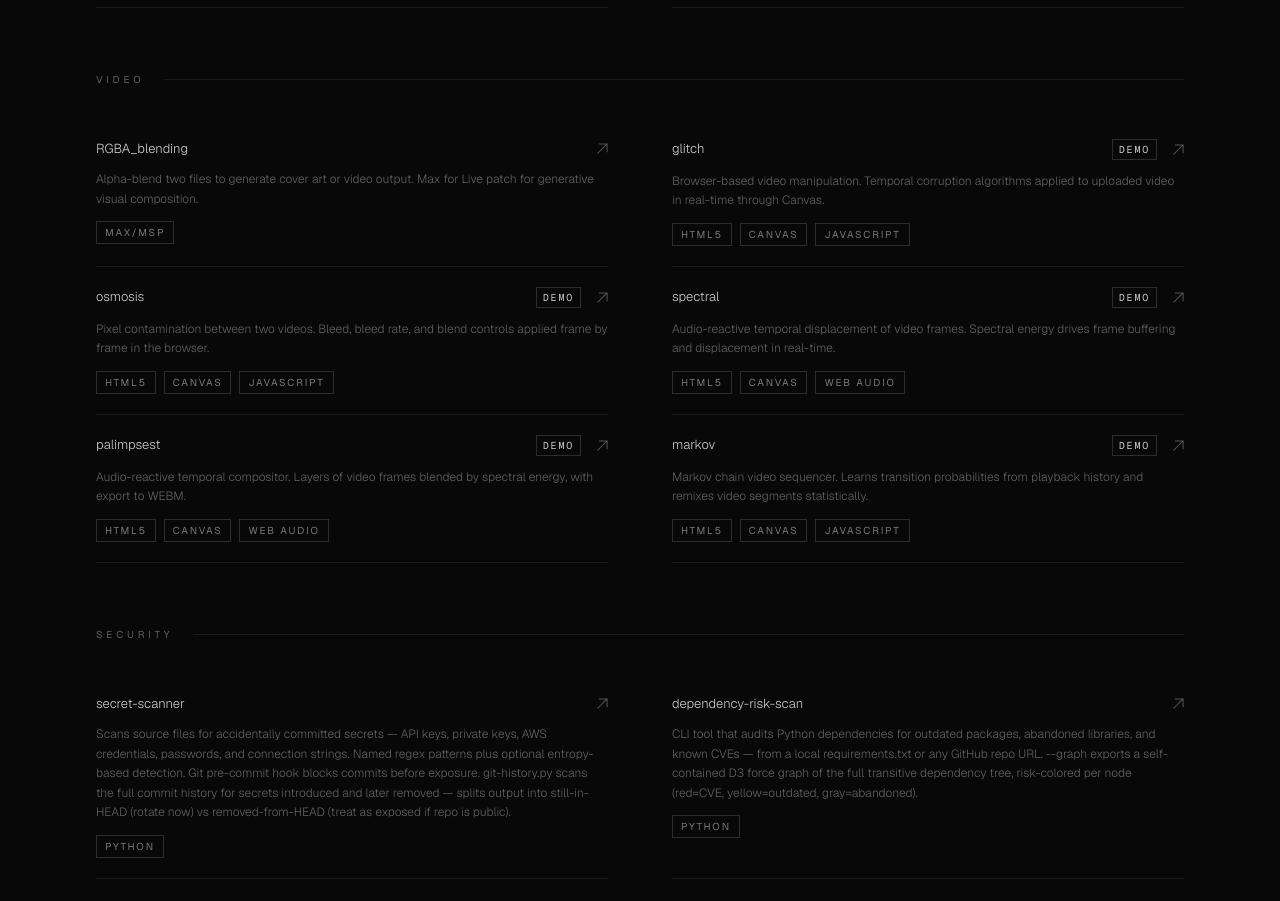
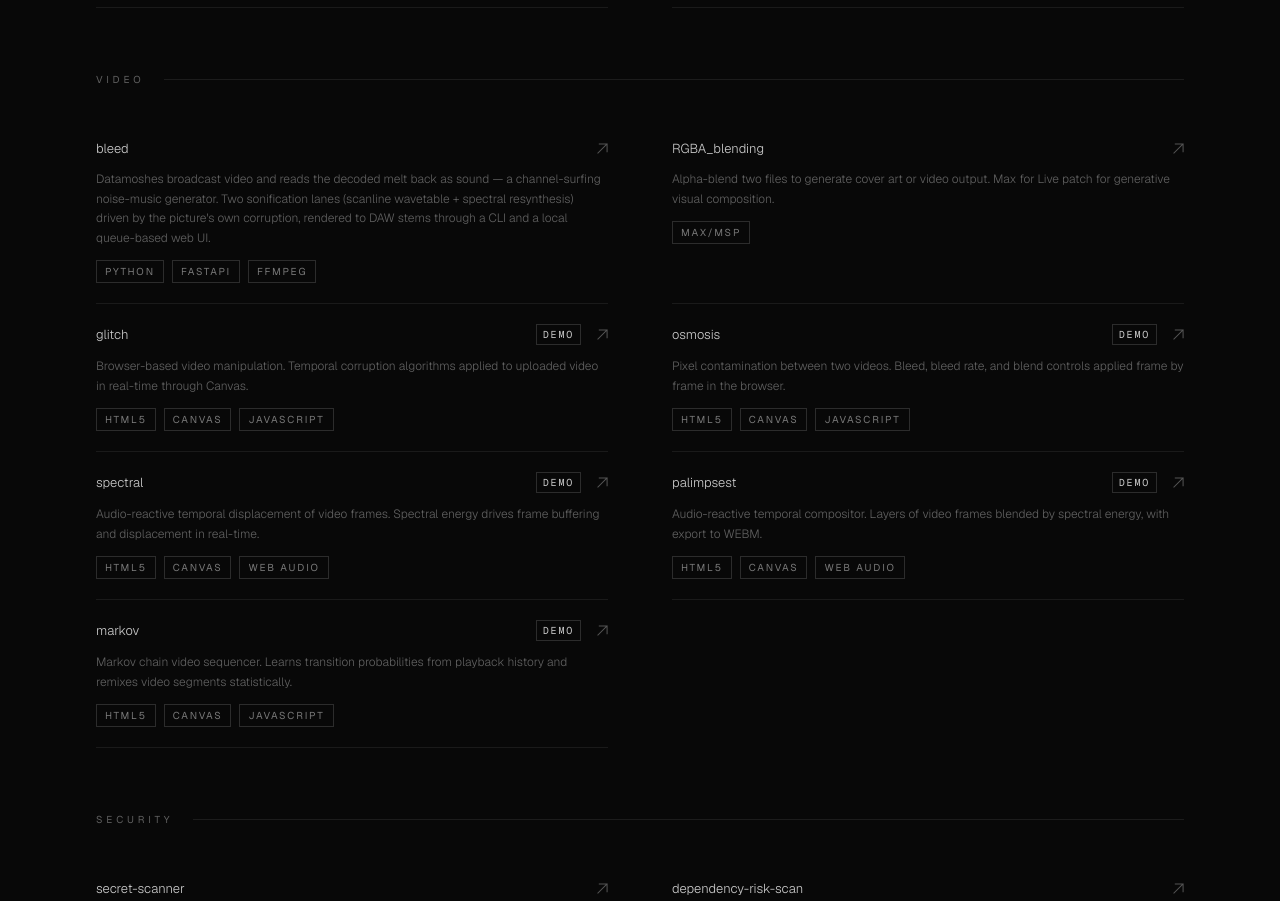
Before and after one commit to hadencain/portfolio, a Next.js app: page / in a window 1280 px wide. Shown: the part 2100-3001 px from the top of the page. Built offline with nearby package versions, Linux system fonts and the light colour scheme.

Commit message:
add bleed card to Video (links to public repo)

```diff
--- a/components/projects.tsx
+++ b/components/projects.tsx
@@ -102,6 +102,13 @@ const AUDIO: Project[] = [
 ];
 
 const VIDEO: Project[] = [
+  {
+    title: "bleed",
+    description:
+      "Datamoshes broadcast video and reads the decoded melt back as sound — a channel-surfing noise-music generator. Two sonification lanes (scanline wavetable + spectral resynthesis) driven by the picture's own corruption, rendered to DAW stems through a CLI and a local queue-based web UI.",
+    tags: ["Python", "FastAPI", "ffmpeg"],
+    github: "https://github.com/hadencain/bleed",
+  },
   {
     title: "RGBA_blending",
     description:
```
